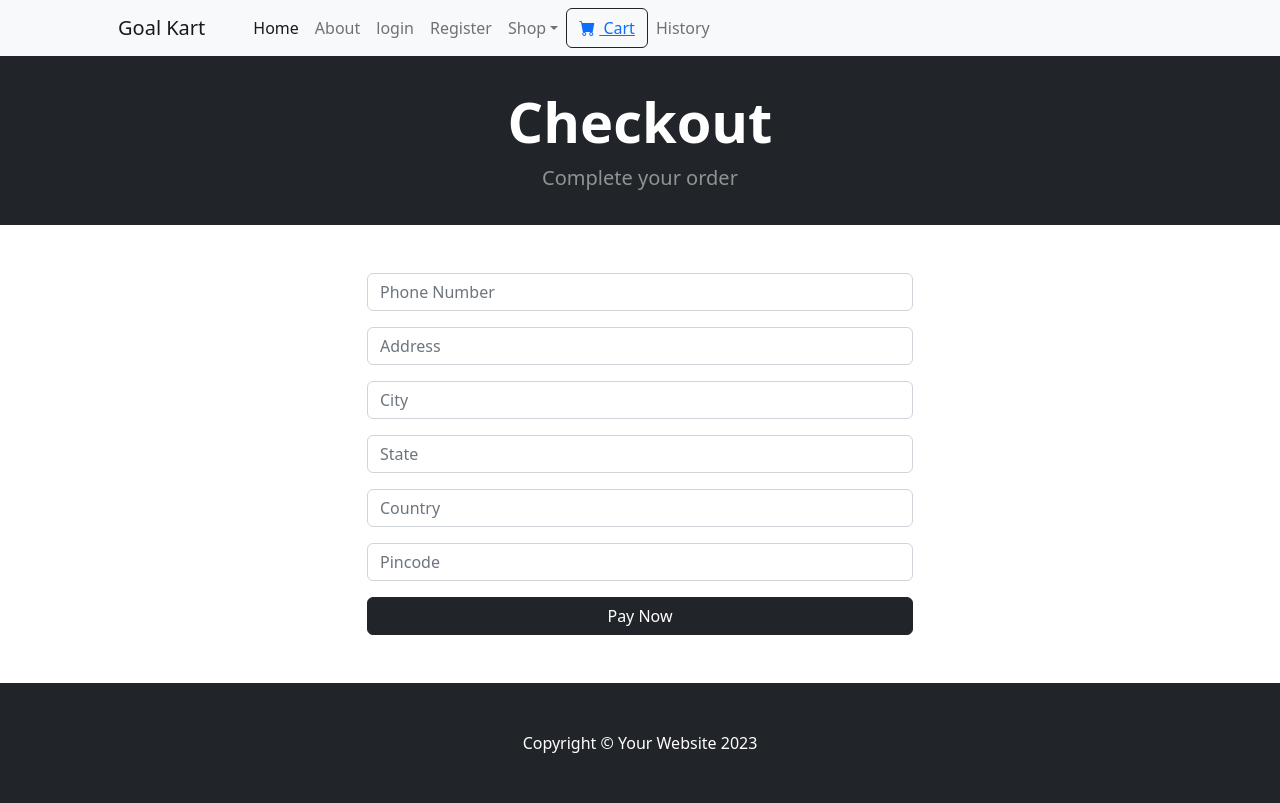
After one commit to Joel0804/Ecommerce, a Django app: template store/templates/checkout.html in a window 1280 px wide. The commit adds this page. Run offline with Django 3.2, Linux system fonts and the light colour scheme; the template is opened without the code that fills it: most values are stand-ins (such as "Sample title", 1, 10 or a date in 2020); some libraries are stand-ins or nearby versions.

Commit message:
contain html pages

```diff
--- a/store/templates/cart.html
+++ b/store/templates/cart.html
@@ -34,7 +34,11 @@
                             {{ item.product.description }}
                             <div class =" text-center">
                                  <a href="{% url 'remove_cart' item.id %}" class="btn btn-danger mt-2">Remove</a>
+
                             </div>
+                            <div class="text-center mt-2">
+                                 <a href="{% url 'checkout' %}" class="btn btn-success btn-lg">Checkout</a>
+                             </div>
                         </div>
                     </div>
                 </div>
--- /dev/null
+++ b/store/templates/checkout.html
@@ -0,0 +1,69 @@
+{% extends 'base.html' %}
+
+{% block content %}
+
+<header class="bg-dark py-3">
+    <div class="container px-4 px-lg-5 my-3">
+        <div class="text-center text-white">
+            <h1 class="display-4 fw-bolder">Checkout</h1>
+            <p class="lead fw-normal text-white-50 mb-0">Complete your order</p>
+        </div>
+    </div>
+</header>
+
+<div class="container mt-5 mb-5">
+    <div class="row justify-content-center">
+        <div class="col-md-6">
+            <form method="POST" action="{% url 'checkout' %}">
+                {% csrf_token %}
+                <div class="mb-3">
+                    <input type="text" class="form-control" name="phone_no" placeholder="Phone Number">
+                </div>
+                <div class="mb-3">
+                    <input type="text" class="form-control" name="address" placeholder="Address">
+                </div>
+                <div class="mb-3">
+                    <input type="text" class="form-control" name="city" placeholder="City">
+                </div>
+                <div class="mb-3">
+                    <input type="text" class="form-control" name="state" placeholder="State">
+                </div>
+                <div class="mb-3">
+                    <input type="text" class="form-control" name="country" placeholder="Country">
+                </div>
+                <div class="mb-3">
+                    <input type="text" class="form-control" name="pincode" placeholder="Pincode">
+                </div>
+
+                <button id="pay-button" class="btn btn-dark w-100">Pay Now</button>
+            </form>
+        </div>
+    </div>
+</div>
+
+<script src="https://checkout.razorpay.com/v1/checkout.js"></script>
+<script>
+    var options = {
+        key: "{{ razorpay_key }}",
+        amount: "{{ total }}",
+        currency: "INR",
+        order_id: "{{ razorpay_order_id }}",
+        handler: function(response) {
+            alert("Payment successful! Payment ID: " + response.razorpay_payment_id);
+        },
+        prefill: {
+            name: "{{ request.user.username }}",
+        },
+        theme: {
+            color: "#212529"
+        }
+    };
+    var rzp = new Razorpay(options);
+    document.getElementById("pay-button").onclick = function(e) {
+        rzp.open();
+        e.preventDefault();
+    }
+</script>
+
+
+{% endblock %}
--- a/store/templates/navbar.html
+++ b/store/templates/navbar.html
@@ -13,8 +13,6 @@
                             <li class="nav-item"><a class="nav-link" href="{% url 'login'%}">login</a></li>
                             <li class="nav-item"><a class="nav-link" href="{% url 'register'%}">Register</a></li>
                         {% endif %}
-
-
                         <li class="nav-item dropdown">
                             <a class="nav-link dropdown-toggle" id="navbarDropdown" href="#" role="button" data-bs-toggle="dropdown" aria-expanded="false">Shop</a>
                             <ul class="dropdown-menu" aria-labelledby="navbarDropdown">
@@ -24,7 +22,6 @@
                                 <li><a class="dropdown-item" href="#!">New Arrivals</a></li>
                             </ul>
                         </li>
-                    </ul>
                     <form class="d-flex">
                         <button class="btn btn-outline-dark" type="submit">
                         <a href="{% url 'cart' %}" class =  class="btn btn-outline-dark">
@@ -34,6 +31,7 @@
                         </a>
                         </button>
                     </form>
+                     <li class="nav-item"><a class="nav-link" href="{% url 'order_history'%}">History</a></li>
                 </div>
             </div>
 </nav>
--- a/store/templates/product_detail.html
+++ b/store/templates/product_detail.html
@@ -32,7 +32,9 @@
                 <hr>
                 <a href="{% url 'add_to_cart' product.id %}" class="btn btn-dark btn-lg">Add To Cart</a>
                 <a href="{% url 'home' %}" class="btn btn-outline-dark btn-lg ms-2">Back to Shop</a>
+                <a href="{% url 'checkout' %}" class="btn btn-success btn-lg">Checkout</a>
             </div>
+
         </div>
     </div>
 </section>
```
Also changed, not shown: store/templates/home.html (+4 -4 lines), store/templates/order_history.html (added, +47 -0 lines).
